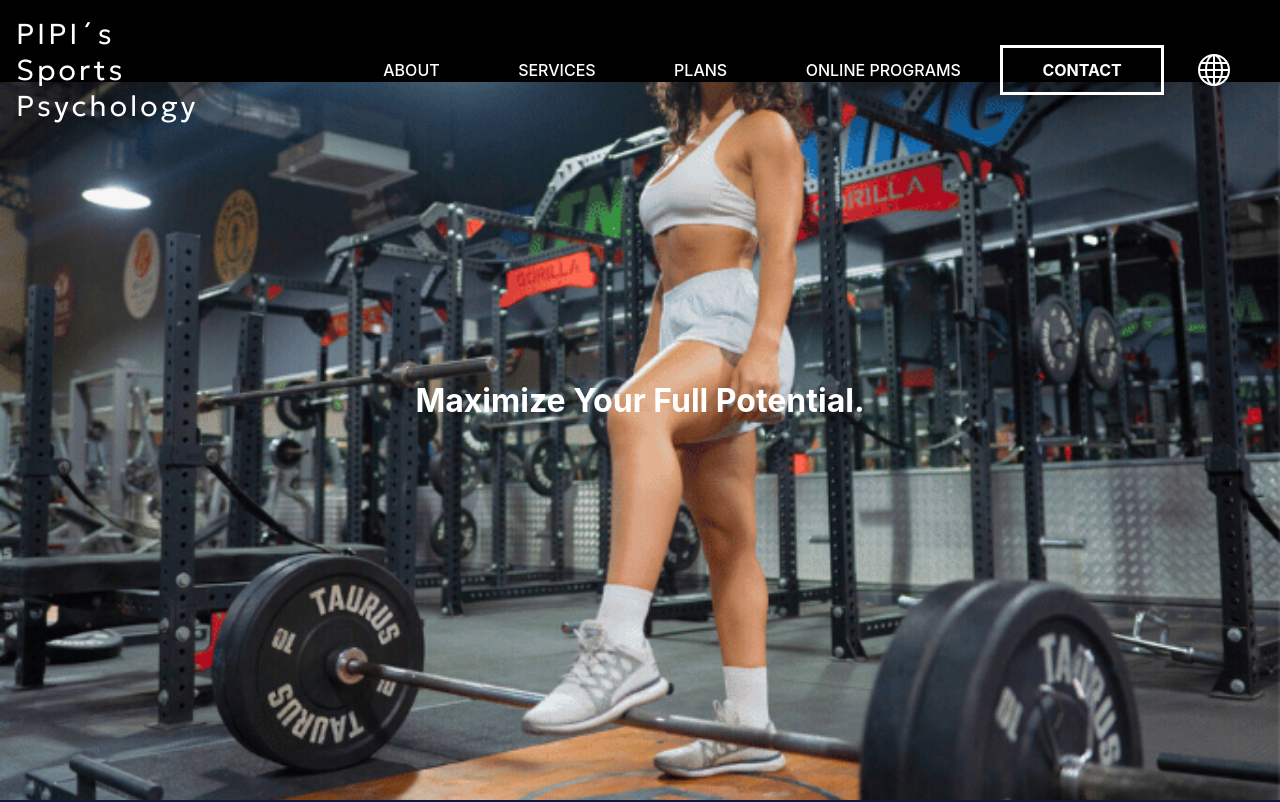
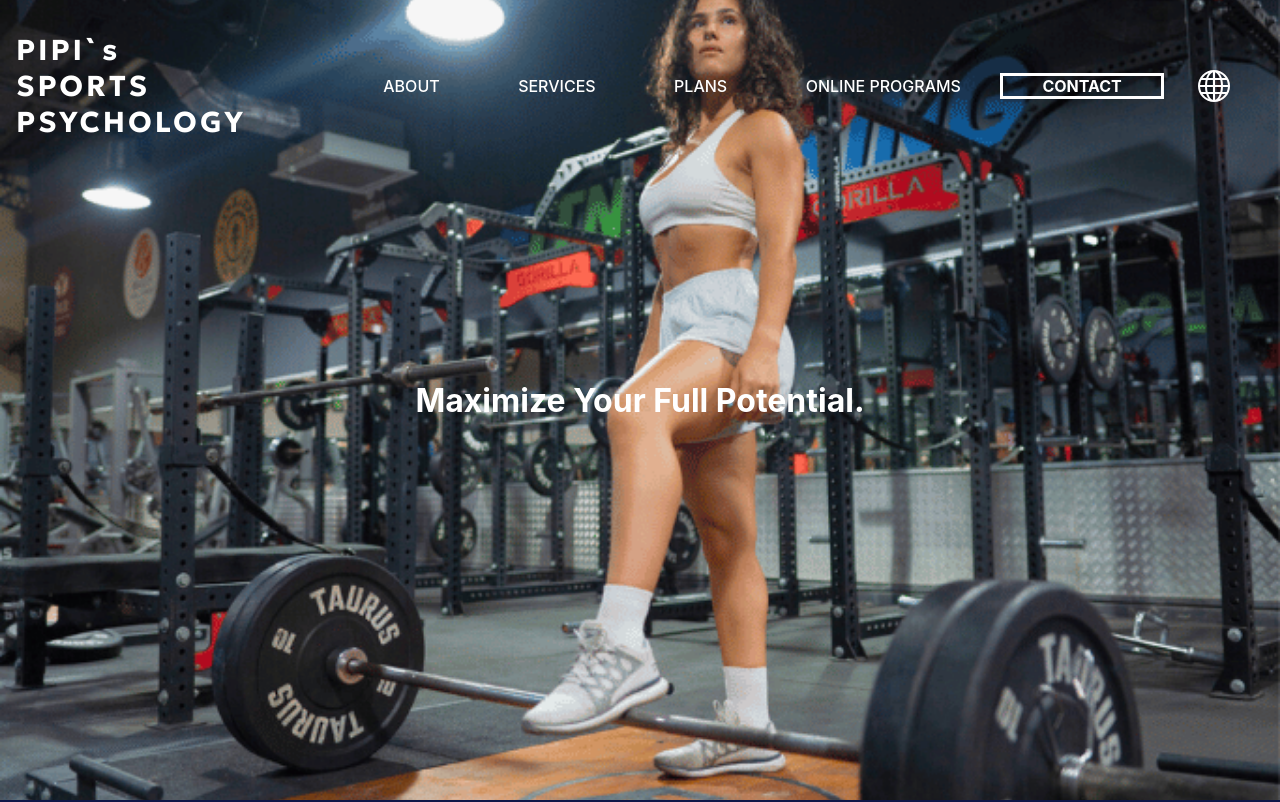
Before and after one commit to RuslanTissen/PIPI-world-2, a React (Create React App) app: page / in a window 1280 px wide. Shown: the top 802 px of the page. Built offline with nearby package versions, Linux system fonts and the light colour scheme; a web font is replaced by a local one.

Commit message:
first one in new year

```diff
--- a/src/components/header/Header.jsx
+++ b/src/components/header/Header.jsx
@@ -51,7 +51,7 @@ function Header() {
 	return (
 		<div className='header' id='header'>
 			<ul className="header__logo--container" ref={menuRef}>
-				<li className='logo-box'><NavLink to="*" onClick={scrollToTheTop}>PIPI`s <br /> Sports <br /> Psychology</NavLink> </li>
+				<li className='logo-box'><NavLink to="*" onClick={scrollToTheTop}>PIPI`s <br /> SPORTS <br />PSYCHOLOGY</NavLink> </li>
 				<li className='hamburger-box' onClick={() => myFunction()} >
 					{active ? <RxHamburgerMenu /> : < RxCross1 />}
 				</li>
@@ -71,7 +71,7 @@ function Header() {
 			<div className='header__big-container' >
 				<div className="ul__container">
 					<ul className='first-ul'>
-						<li className='li1'><NavLink to="*" onClick={scrollToTheTop}>PIPI´s <br /> Sports <br /> Psychology</NavLink> </li>
+						<li className='li1'><NavLink to="*" onClick={scrollToTheTop}>PIPI`s <br /> SPORTS <br />PSYCHOLOGY</NavLink> </li>
 						<li className='li2 lis'><NavLink to="About" onClick={scrollToTheTop}>{trans[lang].about}</NavLink></li>
 						<li className='li3 lis'><NavLink to="Services" onClick={scrollToTheTop}>{trans[lang].services}</NavLink></li>
 						<li className='li5 lis'><NavLink to="Plans" onClick={scrollToTheTop}>{trans[lang].plans}</NavLink> </li>
--- a/src/components/header/Header.scss
+++ b/src/components/header/Header.scss
@@ -4,14 +4,14 @@
 	.header__logo--container {
 		z-index: 100;
 		width: 100vw;
-		max-width: 1500px;
-		position: fixed;
+		// max-width: 1500px;
+		position: absolute;
 		top: 0;
 		margin: 0;
 		padding: 0.5rem clamp(1rem, 3vw, 3rem);
 		list-style-type: none;
 		display: flex;
-		background: rgba(0, 0, 0, 0.5);
+		background: rgba(0, 0, 0, 0.0);
 		.logo-box {
 			width: 80%;
 			font-family: "Open Sans", sans-serif;
@@ -26,6 +26,7 @@
 				display: flex;
 				align-items: center;
 				font-weight: 700;
+				font-style:to-upper-case;
 				line-height: 95%;
 			}
 		}
@@ -80,7 +81,7 @@
 					border-radius: 10px;
 					padding-block: 4px;
 					width: clamp(4rem, 3vw, 6rem);
-					background: rgba(0, 0, 0, 0.3);
+					background: rgba(0, 0, 0, 0.5);
 					color: white;
 					cursor: pointer;
 				}
@@ -102,16 +103,16 @@
 			display: block;
 			.ul__container {
 				padding-block: 1rem;
-				position: fixed;
+				position: absolute;
 				top: 0;
 				width: 100%;
-				background-color: black;
+				background: rgba(0, 0, 0, 0.0);
 				z-index: 100;
 				.first-ul {
 					padding: 0 1rem;
-					height: 50px;
-					max-width: 1500px;
-					margin: 0 auto;
+					// height: 50px;
+					// max-width: 1500px;
+					// margin: 0 auto;
 					display: flex;
 					flex-wrap: wrap;
 					align-items: center;
@@ -126,7 +127,7 @@
 							width: fit-content;
 							display: flex;
 							align-items: center;
-							font-weight: 300;
+							font-weight: 700;
 							color: white;
 							transition: all 0.3s ease-in-out;
 							img {
@@ -217,12 +218,12 @@
 							}
 						}
 					}
-					.li1 a:hover,
+					// .li1 a:hover,
 					.lis a:hover,
 					.lis button:hover,
 					.dropdown .link:hover,
 					.dropdown-menu button:hover {
-						opacity: 0.7;
+						color:#E8C061;
 					}
 				}
 			}
```
